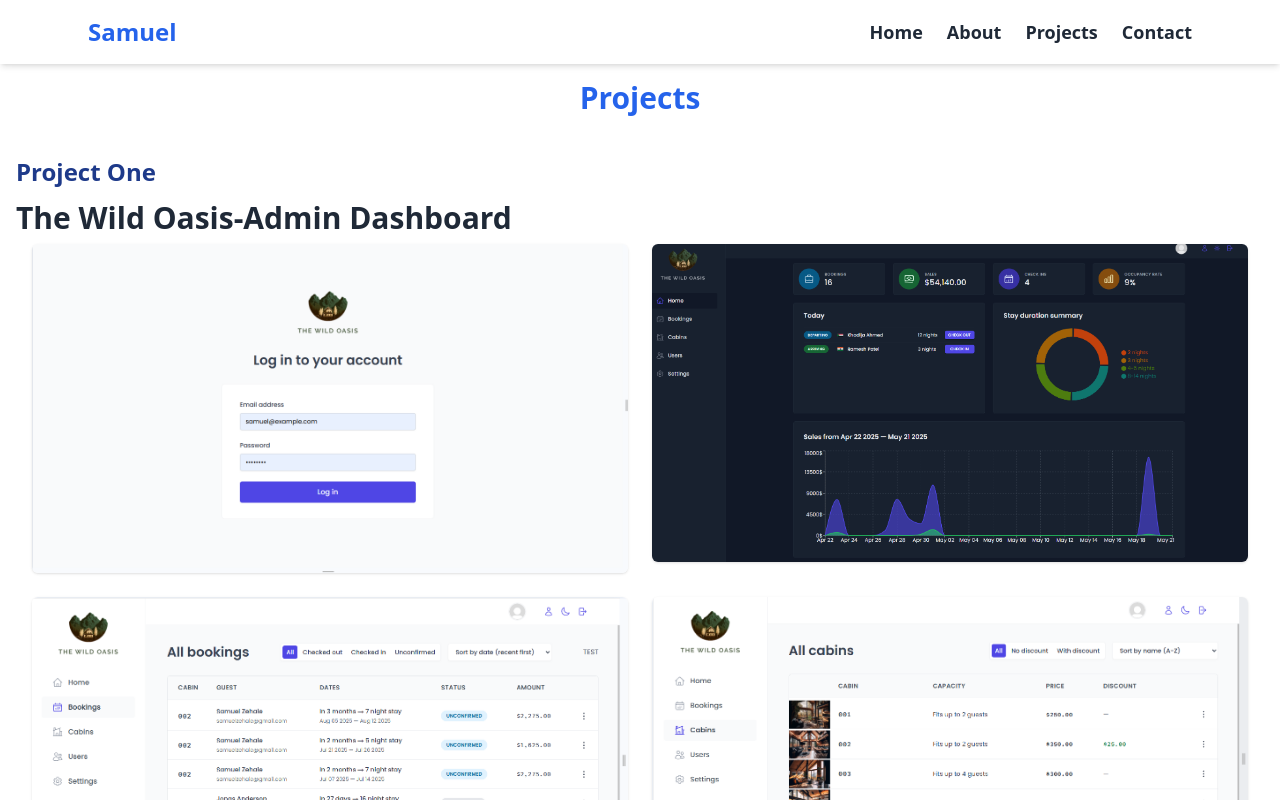
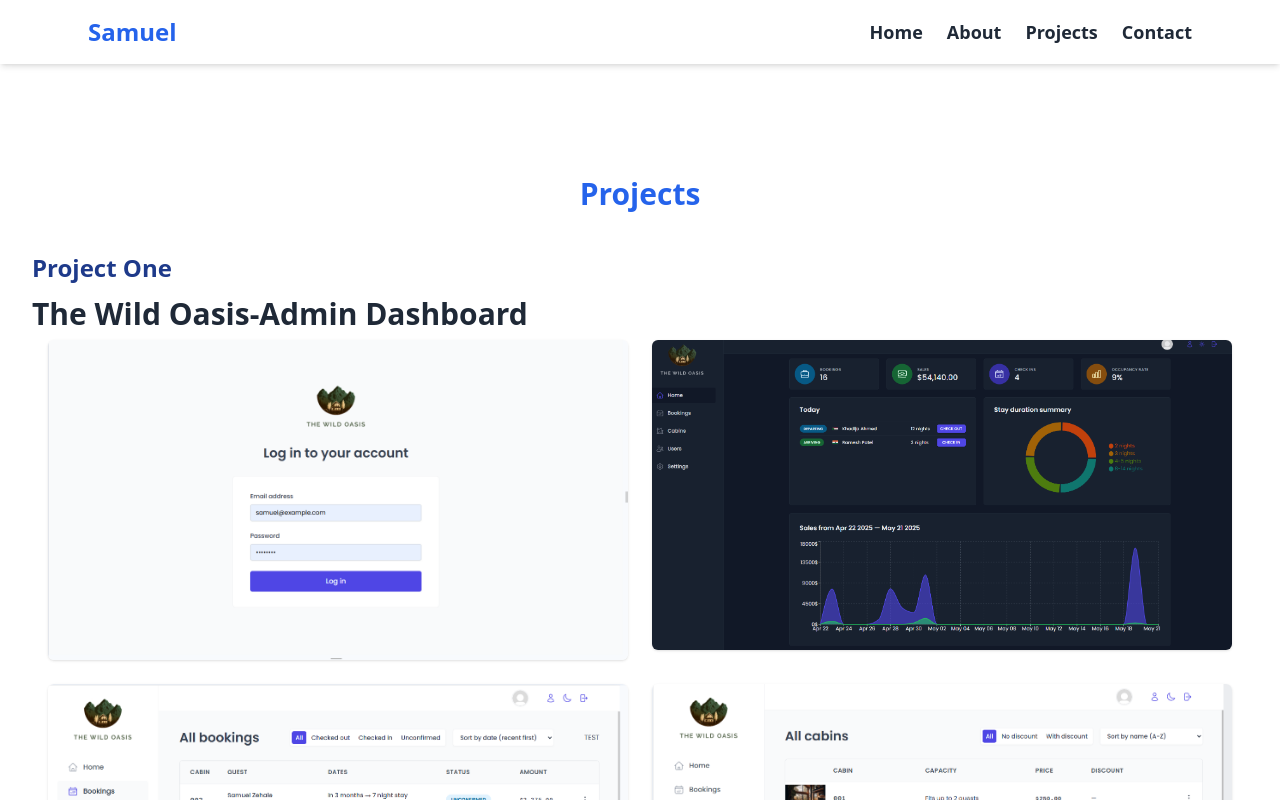
Before and after one commit to Samuel-Zehaie/about-me-portfolio, a React (Create React App) app: page /projects in a window 1280 px wide. Shown: the top 800 px of the page. Built offline with nearby package versions, Linux system fonts and the light colour scheme.

Commit message:
adding padding to prevent overlap in project page

```diff
--- a/src/pages/Projects.jsx
+++ b/src/pages/Projects.jsx
@@ -3,7 +3,7 @@ import Projecttwo from "../components/Projecttwo";
 
 function Projects() {
   return (
-    <div>
+    <div className="pt-24 px-4">
       <Projectone />
       <Projecttwo />
     </div>
```
